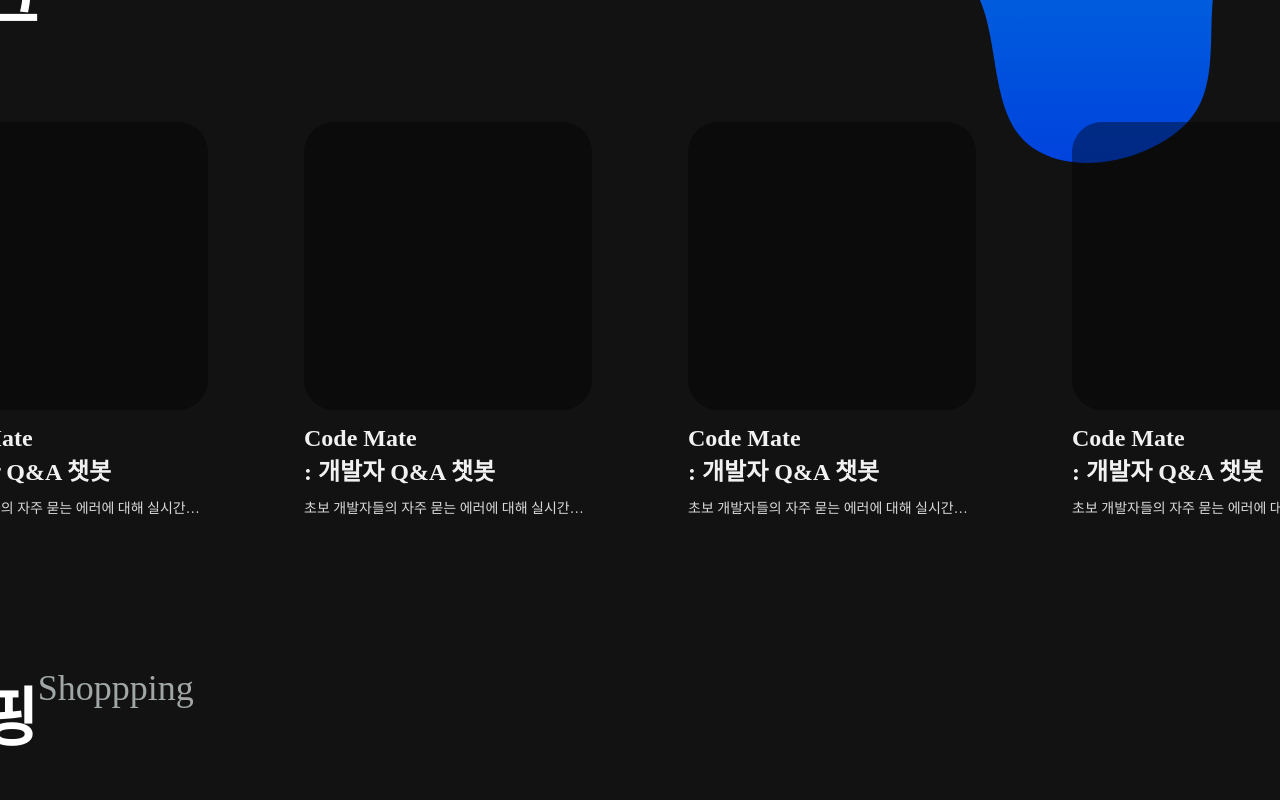
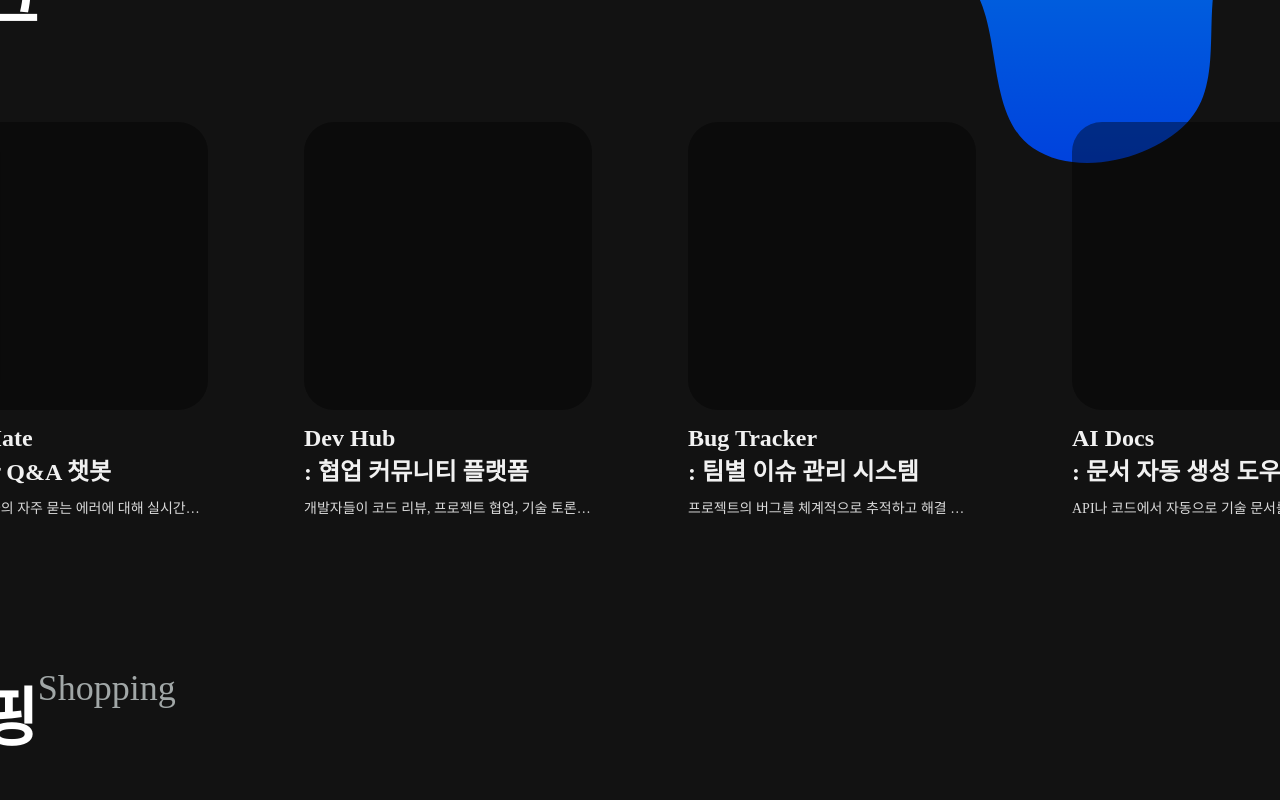
Before and after one commit to Snachit-labs/Snachit_web, a React (Vite) app: page / in a window 1280 px wide. Shown: the part 840-1640 px from the top of the page. Built offline with nearby package versions, Linux system fonts and the light colour scheme.

Commit message:
refact: category 배열로 목데이터

```diff
--- a/src/components/Category.tsx
+++ b/src/components/Category.tsx
@@ -1,55 +1,77 @@
-import categoryStyle from "../css/components/categoryStyle.module.css"
+import categoryStyle from "../css/components/categoryStyle.module.css";
+import { useNavigate } from "react-router";
 
-type Props ={
-    korText : string;
-}
+type Props = {
+  korText: string;
+};
 
-export default function Category({korText}:Props){
-    const engText:{ [key:string]: string} = {
-        "테크" : "Technology",
-        "쇼핑" : "Shoppping",
-        "소셜" : "Social",
-        "금융" : "Finance",
-        "라이프스타일" : "Life Style"
-    }
+export default function Category({ korText }: Props) {
+  const navigate = useNavigate();
 
-    return(
+  const engText: Record<string, string> = {
+    테크: "Technology",
+    쇼핑: "Shopping",
+    소셜: "Social",
+    금융: "Finance",
+    라이프스타일: "Life Style",
+  };
+
+  const items = [
+    {
+      title: "Code Mate",
+      subtitle: ": 개발자 Q&A 챗봇",
+      description:
+        "초보 개발자들의 자주 묻는 에러에 대해 실시간으로 답변하고 해결책을 제시하는 AI 챗봇 서비스.",
+      to: "/detail",
+    },
+    {
+      title: "Dev Hub",
+      subtitle: ": 협업 커뮤니티 플랫폼",
+      description:
+        "개발자들이 코드 리뷰, 프로젝트 협업, 기술 토론을 자유롭게 할 수 있는 공간.",
+      to: "/detail",
+    },
+    {
+      title: "Bug Tracker",
+      subtitle: ": 팀별 이슈 관리 시스템",
+      description:
+        "프로젝트의 버그를 체계적으로 추적하고 해결 과정을 시각화하는 생산성 툴.",
+      to: "/detail",
+    },
+    {
+      title: "AI Docs",
+      subtitle: ": 문서 자동 생성 도우미",
+      description:
+        "API나 코드에서 자동으로 기술 문서를 생성해주는 인공지능 문서화 도구.",
+      to: "/detail",
+    },
+  ];
+
+  return (
     <div className={categoryStyle.categoryDiv}>
       <div className={categoryStyle.categoryTitleDiv}>
         <span className={categoryStyle.categoryKorTitle}>{korText}</span>
-            <span className={categoryStyle.categoryEngTitle}>{engText[korText]}</span>
+        <span className={categoryStyle.categoryEngTitle}>
+          {engText[korText]}
+        </span>
       </div>
+
       <div className={categoryStyle.categoryContent}>
-            <div className={categoryStyle.categoryContentItem}>
+        {items.map((item, idx) => (
+          <div
+            key={idx}
+            className={categoryStyle.categoryContentItem}
+            onClick={() => navigate(item.to)}
+          >
             <div className={categoryStyle.itemImg}></div>
             <div className={categoryStyle.itemTextDiv}>
-                <span className={categoryStyle.itemText}>Code Mate</span>
-                <span className={categoryStyle.itemText}>: 개발자 Q&A 챗봇</span>
-                <span className={categoryStyle.itemInfo}>초보 개발자들의 자주 묻는 에러에 대해 실시간으로 답변하고 해결책을 제시하는 AI 챗봇 서비스.</span>
-              </div>
-            </div><div className={categoryStyle.categoryContentItem}>
-              <div className={categoryStyle.itemImg}></div>
-              <div className={categoryStyle.itemTextDiv}>
-                <span className={categoryStyle.itemText}>Code Mate</span>
-                <span className={categoryStyle.itemText}>: 개발자 Q&A 챗봇</span>
-                <span className={categoryStyle.itemInfo}>초보 개발자들의 자주 묻는 에러에 대해 실시간으로 답변하고 해결책을 제시하는 AI 챗봇 서비스.</span>
-              </div>
-            </div><div className={categoryStyle.categoryContentItem}>
-              <div className={categoryStyle.itemImg}></div>
-              <div className={categoryStyle.itemTextDiv}>
-                <span className={categoryStyle.itemText}>Code Mate</span>
-                <span className={categoryStyle.itemText}>: 개발자 Q&A 챗봇</span>
-                <span className={categoryStyle.itemInfo}>초보 개발자들의 자주 묻는 에러에 대해 실시간으로 답변하고 해결책을 제시하는 AI 챗봇 서비스.</span>
-              </div>
-            </div><div className={categoryStyle.categoryContentItem}>
-              <div className={categoryStyle.itemImg}></div>
-              <div className={categoryStyle.itemTextDiv}>
-                <span className={categoryStyle.itemText}>Code Mate</span>
-                <span className={categoryStyle.itemText}>: 개발자 Q&A 챗봇</span>
-                <span className={categoryStyle.itemInfo}>초보 개발자들의 자주 묻는 에러에 대해 실시간으로 답변하고 해결책을 제시하는 AI 챗봇 서비스.</span>
+              <span className={categoryStyle.itemText}>{item.title}</span>
+              <span className={categoryStyle.itemText}>{item.subtitle}</span>
+              <span className={categoryStyle.itemInfo}>{item.description}</span>
             </div>
           </div>
+        ))}
       </div>
     </div>
-    )
+  );
 }
--- a/src/css/components/categoryStyle.module.css
+++ b/src/css/components/categoryStyle.module.css
@@ -31,7 +31,12 @@
   display: flex;
   flex-direction: column;
   width: 20%;
+  cursor: pointer;
   /* background-color: #00000066; */
+}
+.categoryContentItem:hover {
+  transform: scale(1.05);
+  transition: all 0.3s ease-in-out;
 }
 .itemImg {
   /* height: 330px;
```
Lines whose indentation alone changed are shown as unchanged.
